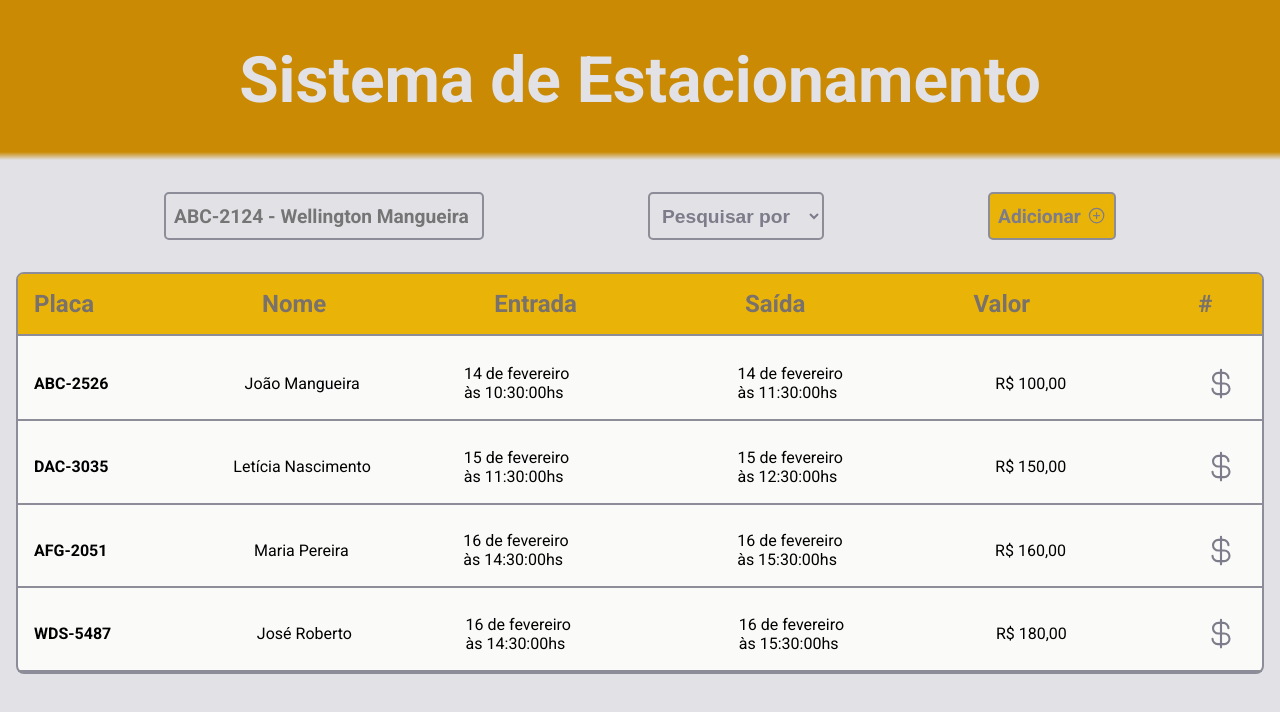
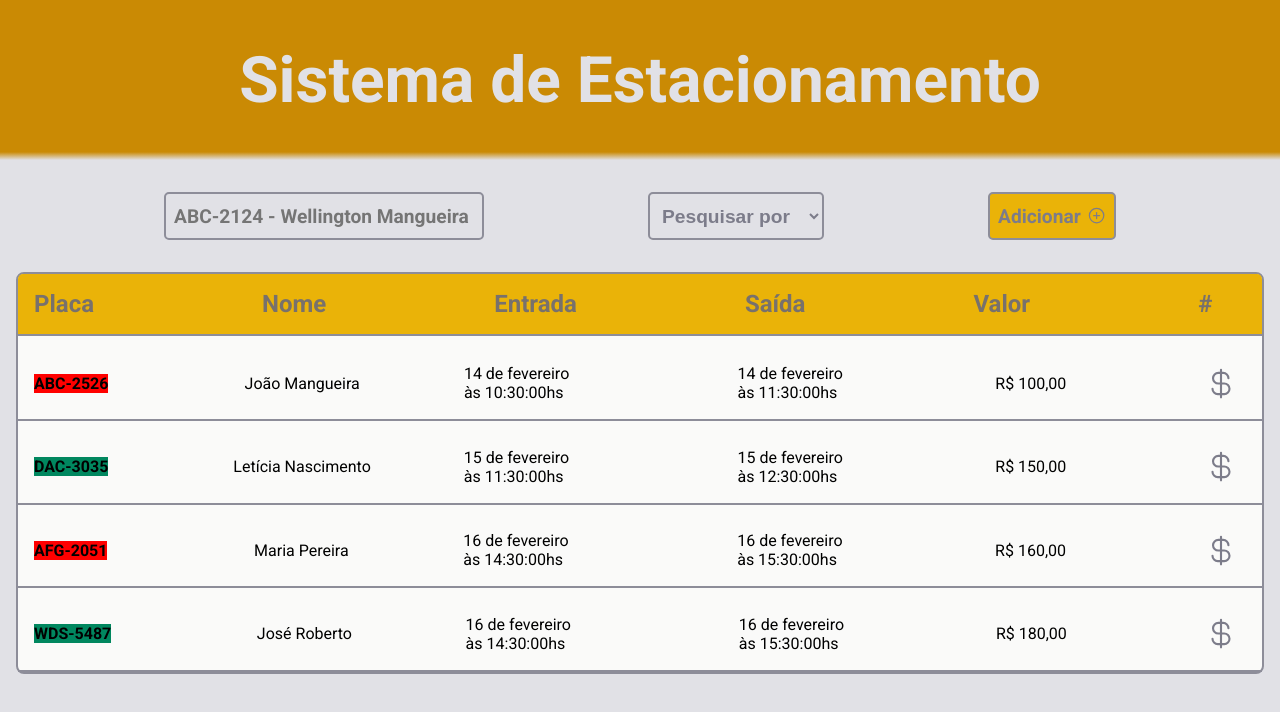
Before and after one commit to leticea/parking-system-react, a React (Vite) app: page / in a window 1280 px wide. Shown: the top 712 px of the page. Built offline with nearby package versions, Linux system fonts and the light colour scheme.

Commit message:
criando status

```diff
--- a/src/components/RegisteredVehicle.module.css
+++ b/src/components/RegisteredVehicle.module.css
@@ -38,16 +38,10 @@
   //border: 1px solid red;
 }
 
-.dataContainer .status {
-  display: flex;
-  align-items: center;
-  gap: 0.5rem;
+.finished {
+  background: red;
+}
 
-  &::before {
-    content: '';
-    width: 0.5rem;
-    height: 0.5rem;
-    border-radius: 999px;
-    background: var(--green-500);
-  }
+.inProgress {
+  background: var(--green-500);
 }
--- a/src/components/RegisteredVehicle.tsx
+++ b/src/components/RegisteredVehicle.tsx
@@ -12,7 +12,8 @@ interface VehicleProps {
 
 export function RegisteredVehicle({ vehicle }: VehicleProps) {
   const [isFinished] = useState(vehicle.isFinished);
-  const [checked, setChecked] = useState(isFinished);
+  const [finished, setFinished] = useState(isFinished);
+  const [inProgress, setInProgress] = useState(isFinished);
 
   //console.log(vehicle);
 
@@ -32,7 +33,7 @@ export function RegisteredVehicle({ vehicle }: VehicleProps) {
 
   return (
     <div className={styles.dataContainer}>
-      <strong>{plate}</strong>
+      <strong className={finished ? styles.finished : styles.inProgress} >{plate}</strong>
       <p>{name}</p>
       <time className={styles.entrance} dateTime={entrance.toISOString()}>
         {entranceDateFormatted}
```
